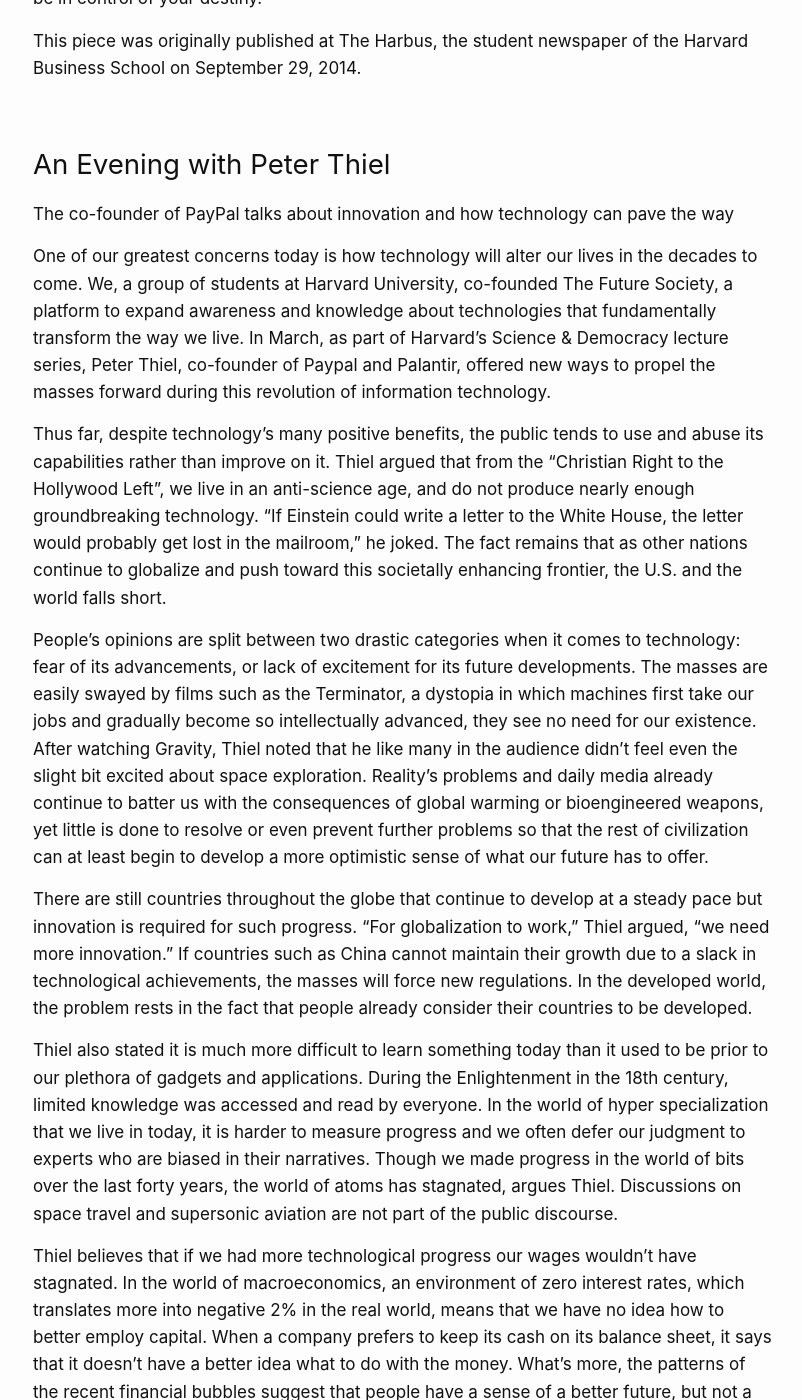
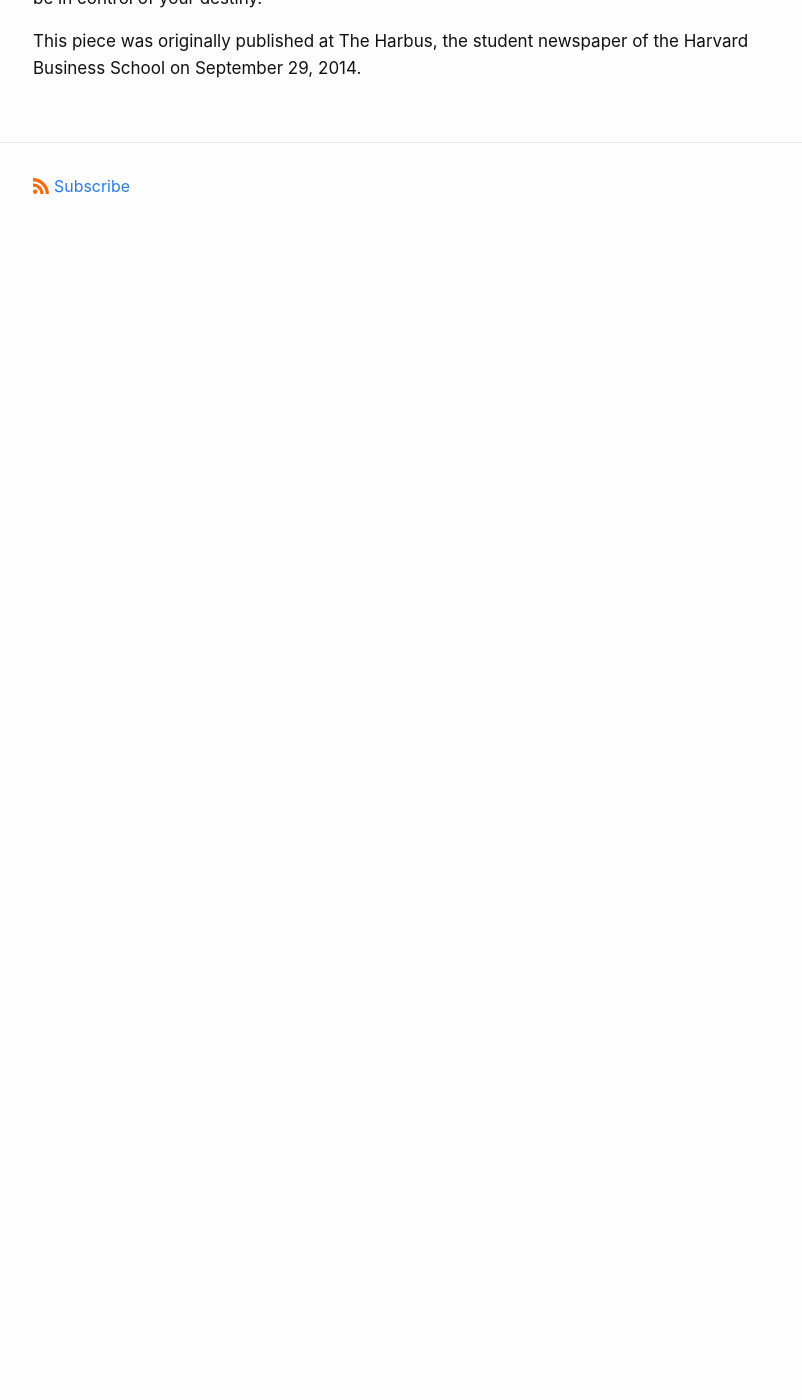
Before and after one commit to link-daniel/link.github.io, a Jekyll site: the page built from peterthiel.md, in a window 1280 px wide and 1400 px high, scrolled down 1430 px. Shown: the whole window, without its empty margins (237-1039 px from the left). Built offline with Jekyll 4.4.1, drawn with Linux system fonts in a browser that asks for light colours; after the commit the page ends 1689 px from its top, so only the background shows below that; some of the changed text lies outside the part shown.

Commit message:
Update peterthiel.md

```diff
--- a/peterthiel.md
+++ b/peterthiel.md
@@ -29,27 +29,3 @@ That’s why Thiel likes “mission-oriented” companies. Steve Jobs had that m
 Remember Thiel’s concept of the definite optimist. It is not enough to be an optimist. You need to think about the future in a definite manner. That does not mean that everything you plan will work out. It is easier said than done. But being a definite optimist is the first step to be in control of your destiny.
 
 This piece was originally published at The Harbus, the student newspaper of the Harvard Business School on September 29, 2014.
-
-### An Evening with Peter Thiel
-
-The co-founder of PayPal talks about innovation and how technology can pave the way
-
-One of our greatest concerns today is how technology will alter our lives in the decades to come. We, a group of students at Harvard University, co-founded The Future Society, a platform to expand awareness and knowledge about technologies that fundamentally transform the way we live. In March, as part of Harvard’s Science & Democracy lecture series, Peter Thiel, co-founder of Paypal and Palantir, offered new ways to propel the masses forward during this revolution of information technology.
-
-Thus far, despite technology’s many positive benefits, the public tends to use and abuse its capabilities rather than improve on it. Thiel argued that from the “Christian Right to the Hollywood Left”, we live in an anti-science age, and do not produce nearly enough groundbreaking technology. “If Einstein could write a letter to the White House, the letter would probably get lost in the mailroom,” he joked. The fact remains that as other nations continue to globalize and push toward this societally enhancing frontier, the U.S. and the world falls short.
-
-People’s opinions are split between two drastic categories when it comes to technology: fear of its advancements, or lack of excitement for its future developments. The masses are easily swayed by films such as the Terminator, a dystopia in which machines first take our jobs and gradually become so intellectually advanced, they see no need for our existence. After watching Gravity, Thiel noted that he like many in the audience didn’t feel even the slight bit excited about space exploration. Reality’s problems and daily media already continue to batter us with the consequences of global warming or bioengineered weapons, yet little is done to resolve or even prevent further problems so that the rest of civilization can at least begin to develop a more optimistic sense of what our future has to offer.
-
-There are still countries throughout the globe that continue to develop at a steady pace but innovation is required for such progress. “For globalization to work,” Thiel argued, “we need more innovation.” If countries such as China cannot maintain their growth due to a slack in technological achievements, the masses will force new regulations. In the developed world, the problem rests in the fact that people already consider their countries to be developed.
-
-Thiel also stated it is much more difficult to learn something today than it used to be prior to our plethora of gadgets and applications. During the Enlightenment in the 18th century, limited knowledge was accessed and read by everyone. In the world of hyper specialization that we live in today, it is harder to measure progress and we often defer our judgment to experts who are biased in their narratives. Though we made progress in the world of bits over the last forty years, the world of atoms has stagnated, argues Thiel. Discussions on space travel and supersonic aviation are not part of the public discourse.
-
-Thiel believes that if we had more technological progress our wages wouldn’t have stagnated. In the world of macroeconomics, an environment of zero interest rates, which translates more into negative 2% in the real world, means that we have no idea how to better employ capital. When a company prefers to keep its cash on its balance sheet, it says that it doesn’t have a better idea what to do with the money. What’s more, the patterns of the recent financial bubbles suggest that people have a sense of a better future, but not a way on how to go about that.
-
-Thiel offered responses to three common critiques. As liberals point out that we live in a financial world dominated by Wall Street to them education is the solution. But often in education the people we educate are not employable material for the future. Conservatives argue that innovation is pushed by military spending and due to that, then our future is built on sacrifices and engaging in wars. This is also not a good solution.
-
-Libertarians blame the government and find regulations to be the source of problems. However, Thiel believes that the main complication is not enough growth. For example, if China fails to maintain high growth levels, the people will usher in a new wave of regulation. The future depends on individuals that don’t treat nor think of themselves as lottery tickets that can be tossed aside when their ideas are not welcomed. The future must be thought of in concrete terms so that substance is emphasized over process.
-
-Throughout this lecture, I noted that despite Thiel’s arguments for the future, the panel was filled by faculty members from Harvard with no signs of anyone of a younger generation. A dialogue about the future, however, is a dialogue amongst all generations. This is true especially since Thiel’s lecture was particularly potent to millenials.
-
-Furthermore, our efforts must focus on how to make the world more sustainable. Facebook does not create its own content, and Alibaba doesn’t have any inventory. Uber doesn’t have cars, and Airbnb has no beds. Everyone rides the trend of a collaborative economy, as Robin Chase, co-founder of Zipcar, would say that we are all contributing to build as a singular force. Above all, as Thiel suggests we must look to the future with a definite sense of optimism.
```
